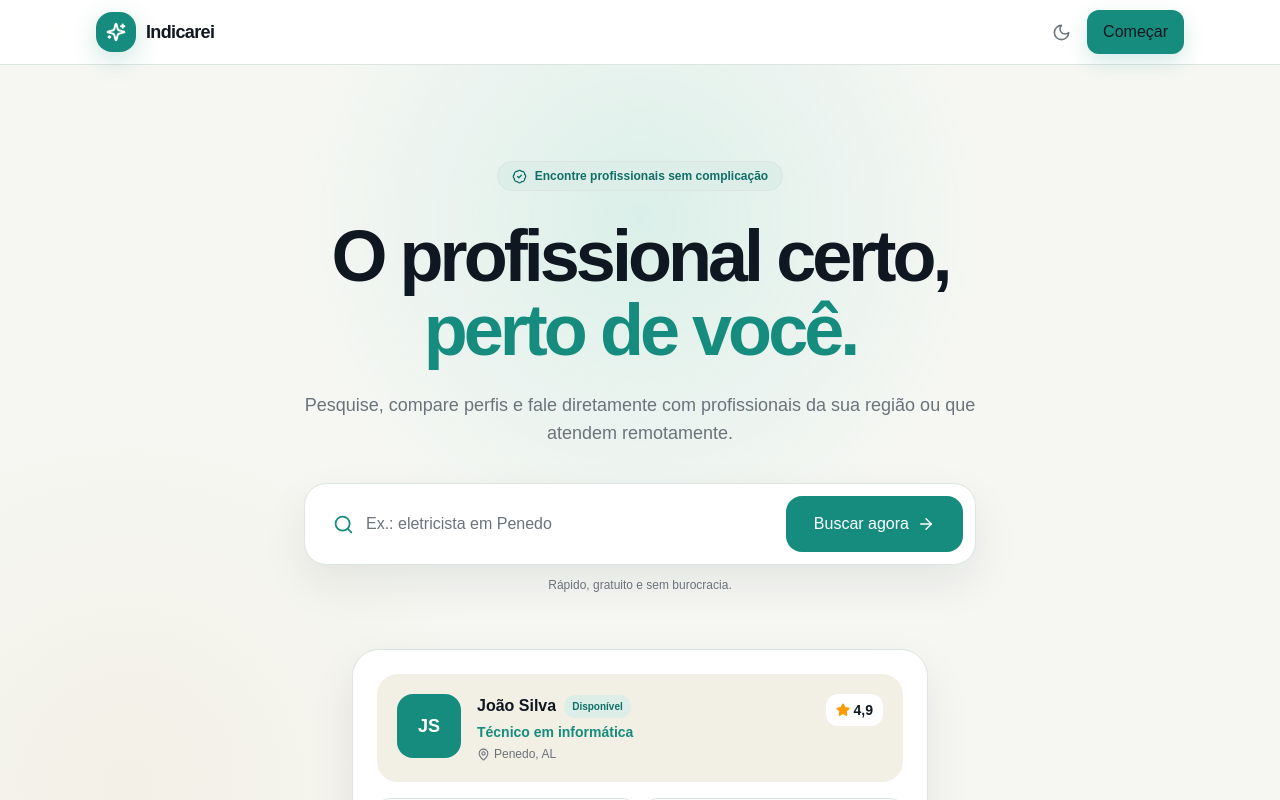
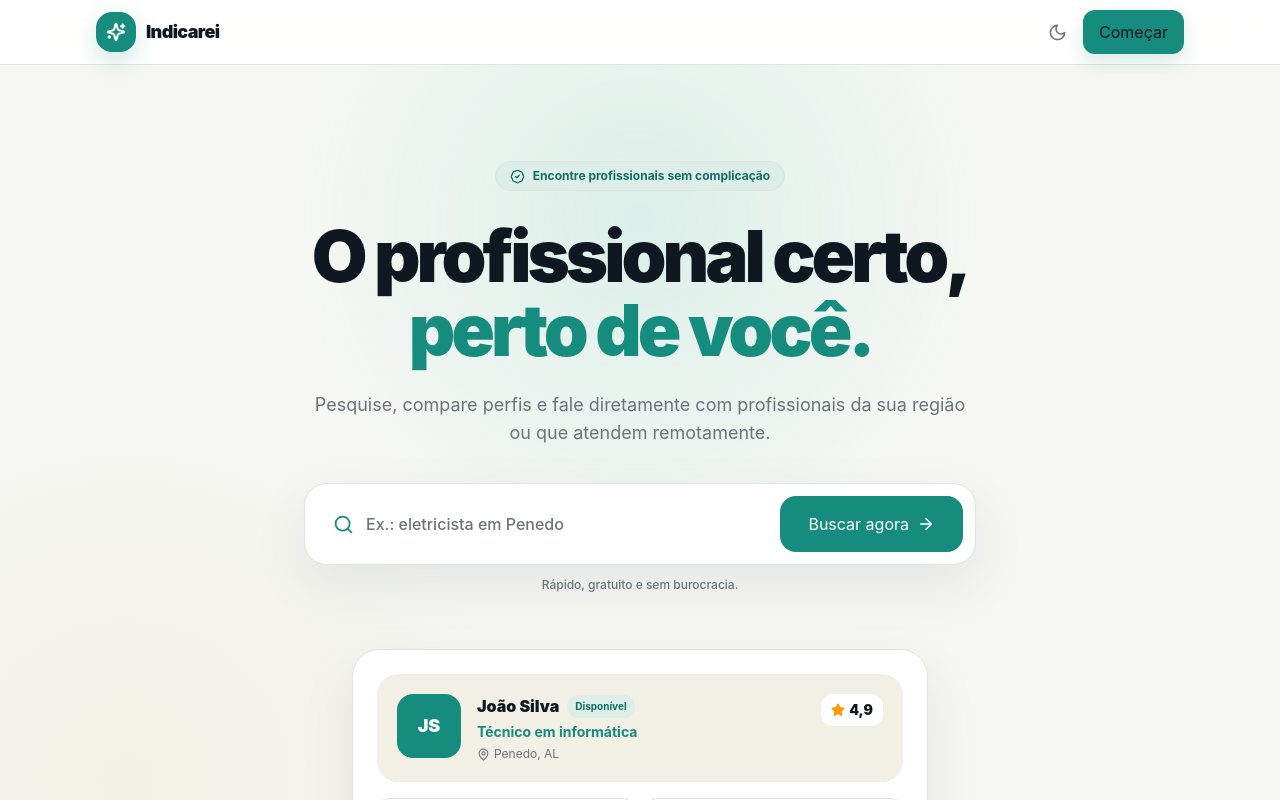
Before and after one commit to JoelsonJSantos/indicarei-v2, a Next.js app: page / in a window 1280 px wide. Shown: the top 800 px of the page. Built offline with nearby package versions, Linux system fonts and the light colour scheme.

Commit message:
style: ajusta base visual e transições do tema

```diff
--- a/src/app/globals.css
+++ b/src/app/globals.css
@@ -17,7 +17,7 @@
   --success-text: #0f6f66;
   --danger-bg: #f7dddd;
   --danger-text: #c55656;
-  --shadow: 0 18px 45px rgba(15, 23, 32, 0.08);
+  --shadow: 0 20px 55px rgba(15, 23, 32, 0.08);
 }
 
 .dark {
@@ -37,7 +37,7 @@
   --success-text: #bde9dc;
   --danger-bg: #3c2525;
   --danger-text: #f0a0a0;
-  --shadow: 0 18px 45px rgba(0, 0, 0, 0.28);
+  --shadow: 0 22px 58px rgba(0, 0, 0, 0.3);
 }
 
 * {
@@ -46,6 +46,7 @@
 
 html {
   scroll-behavior: smooth;
+  background: var(--background);
 }
 
 body {
@@ -53,8 +54,22 @@ body {
   margin: 0;
   background: var(--background);
   color: var(--text);
-  font-family: Arial, Helvetica, sans-serif;
+  font-family: Inter, ui-sans-serif, system-ui, -apple-system, BlinkMacSystemFont, "Segoe UI", sans-serif;
   text-rendering: optimizeLegibility;
+  -webkit-font-smoothing: antialiased;
+}
+
+body,
+header,
+section,
+footer,
+article,
+button,
+a,
+input {
+  transition-property: background-color, border-color, color, box-shadow, transform;
+  transition-duration: 180ms;
+  transition-timing-function: ease;
 }
 
 button,
@@ -65,9 +80,22 @@ select {
   font: inherit;
 }
 
+button {
+  cursor: pointer;
+}
+
 a {
   color: inherit;
   text-decoration: none;
+}
+
+input::placeholder {
+  opacity: 1;
+}
+
+:focus-visible {
+  outline: 3px solid color-mix(in srgb, var(--ring) 42%, transparent);
+  outline-offset: 3px;
 }
 
 ::selection {
```
